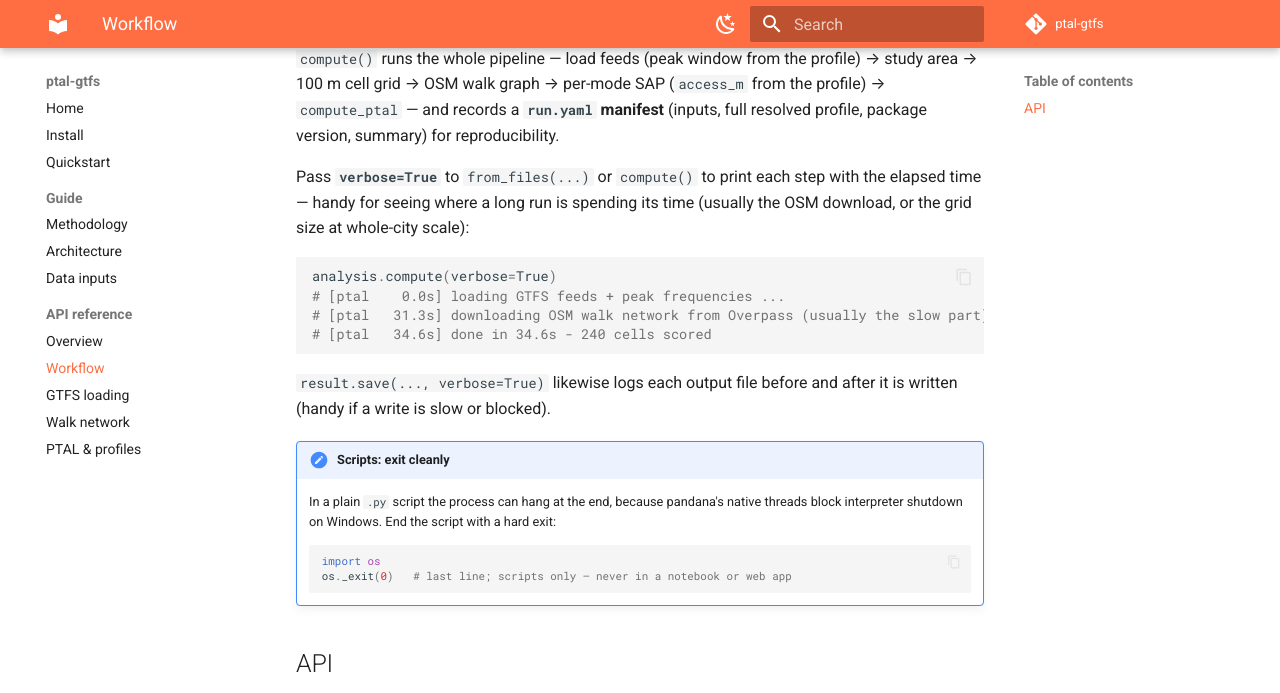
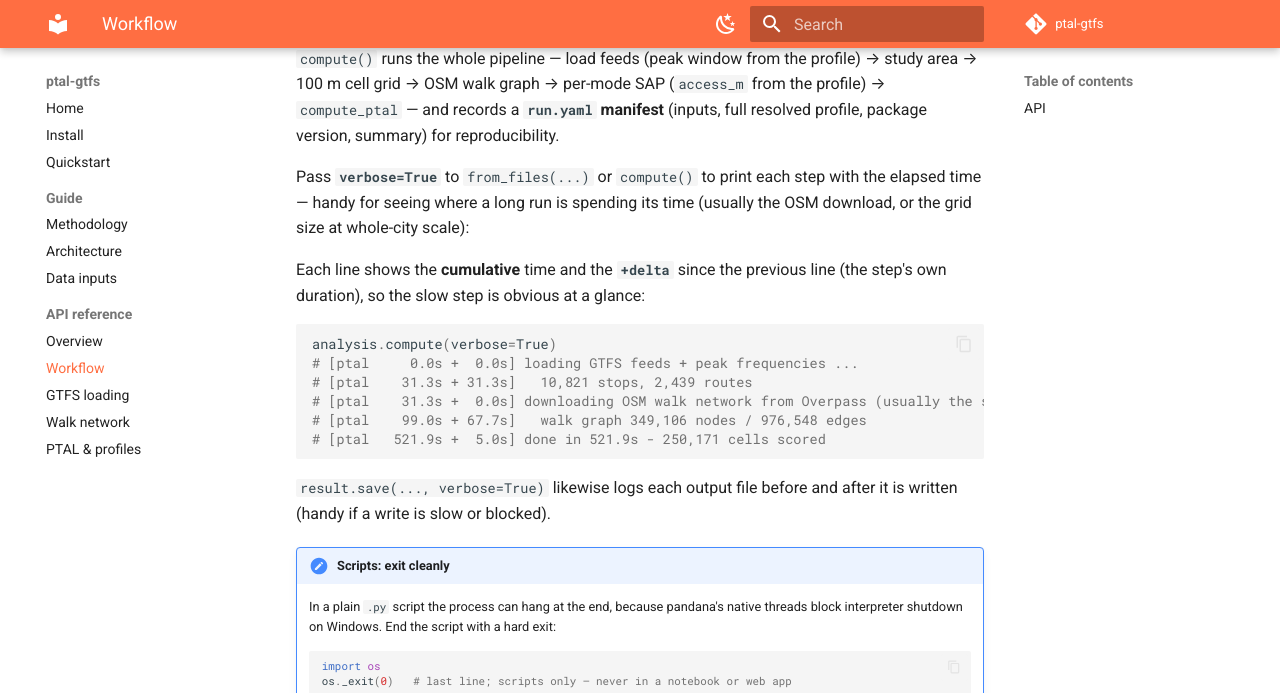
Before and after one commit to ArvindManickam/ptal-gtfs, an MkDocs documentation site: the page built from docs/reference/workflow.md, in a window 1280 px wide and 900 px high, scrolled down 530 px, cut to the strip 0-693 px from the top of the window. Built offline with MkDocs 1.6.1 and Material for MkDocs 9.7.7, drawn with Linux system fonts in a browser that asks for light colours; comment, search, counter and statistics services are not loaded.

Commit message:
analysis: show per-step duration (+delta) in compute/save verbose
Each verbose line now prints the cumulative time and the +delta since the previous
line (the step's own duration), so the slow step is obvious without subtracting
timestamps. Applies to both compute(verbose=True) and save(verbose=True); docs
example updated.

````diff
--- a/docs/reference/workflow.md
+++ b/docs/reference/workflow.md
@@ -30,11 +30,16 @@ Pass **`verbose=True`** to `from_files(...)` or `compute()` to print each step w
 elapsed time — handy for seeing where a long run is spending its time (usually the OSM
 download, or the grid size at whole-city scale):
 
+Each line shows the **cumulative** time and the **`+delta`** since the previous line (the
+step's own duration), so the slow step is obvious at a glance:
+
 ```python
 analysis.compute(verbose=True)
-# [ptal    0.0s] loading GTFS feeds + peak frequencies ...
-# [ptal   31.3s] downloading OSM walk network from Overpass (usually the slow part) ...
-# [ptal   34.6s] done in 34.6s - 240 cells scored
+# [ptal     0.0s +  0.0s] loading GTFS feeds + peak frequencies ...
+# [ptal    31.3s + 31.3s]   10,821 stops, 2,439 routes
+# [ptal    31.3s +  0.0s] downloading OSM walk network from Overpass (usually the slow part) ...
+# [ptal    99.0s + 67.7s]   walk graph 349,106 nodes / 976,548 edges
+# [ptal   521.9s +  5.0s] done in 521.9s - 250,171 cells scored
 ```
 
 `result.save(..., verbose=True)` likewise logs each output file before and after it is
````
Also changed, not shown: 1 other file.
